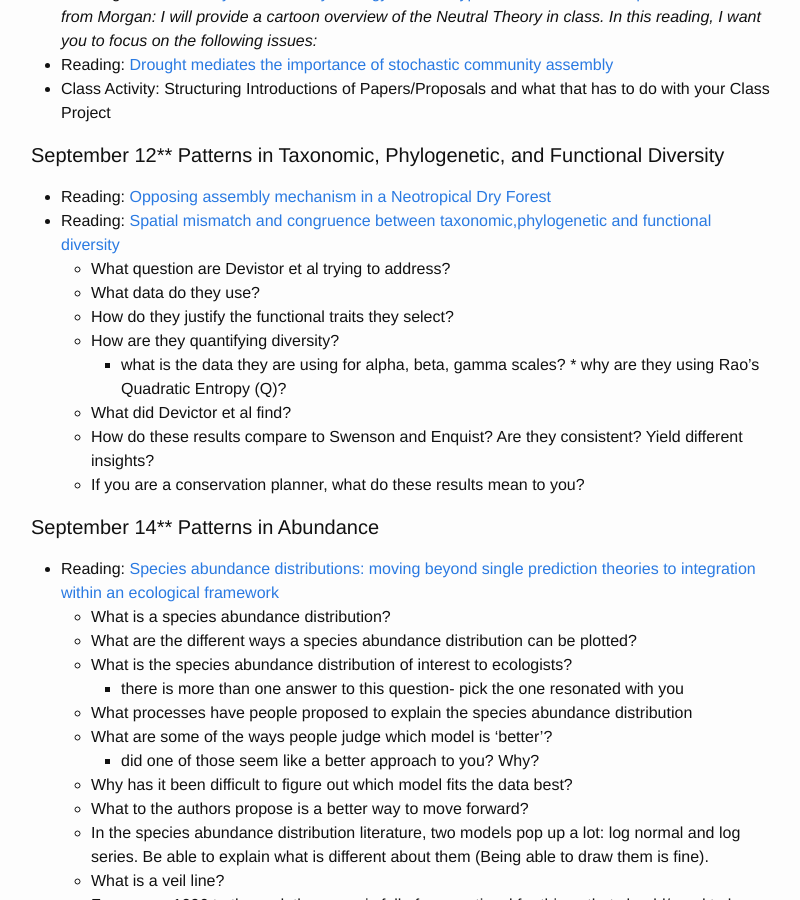
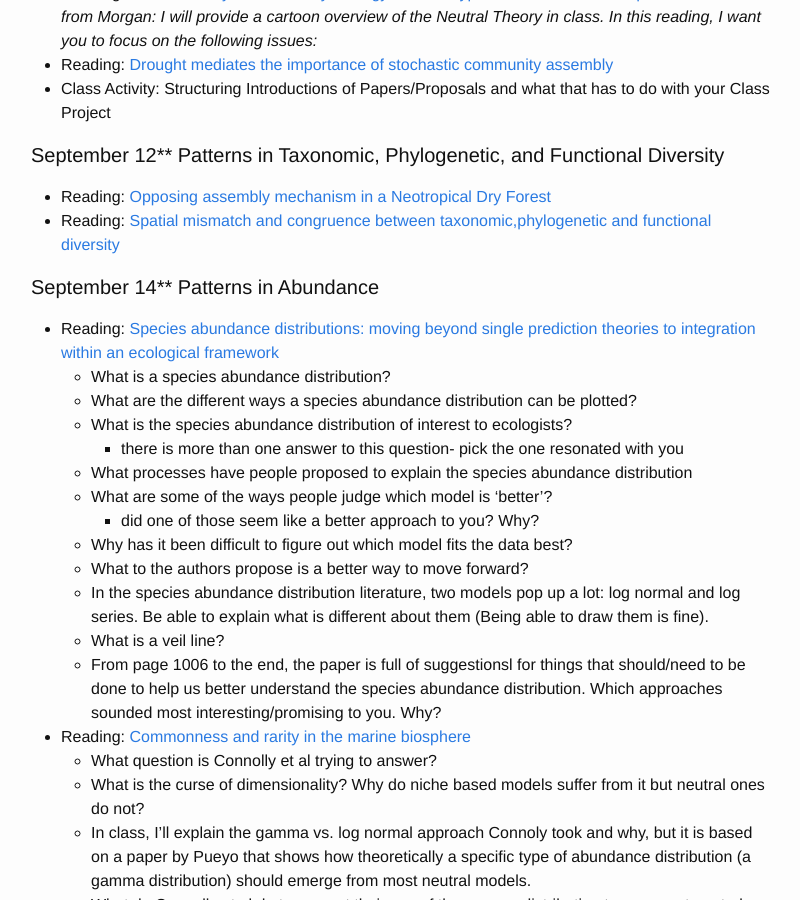
Before and after one commit to skmorgane/biodiversity-course, a Jekyll site: the page built from schedule.md, in a window 1280 px wide and 900 px high, scrolled down 2093 px. Shown: the whole window, without its empty margins (239-1039 px from the left). Built offline with Jekyll 4.4.1, drawn with Linux system fonts in a browser that asks for light colours.

Commit message:
Move Patterns in TD, PD, FD questions

```diff
--- a/schedule.md
+++ b/schedule.md
@@ -79,15 +79,6 @@ I added a paper for Thursday but DON'T PANIC. This is just one of the papers fro
 #### September 12** Patterns in Taxonomic, Phylogenetic, and Functional Diversity
 * Reading: [Opposing assembly mechanism in a Neotropical Dry Forest](https://doi.org/10.1890/08-1025.1)
 * Reading: [Spatial mismatch and congruence between taxonomic,phylogenetic and functional diversity](https://doi.org/10.1111/j.1461-0248.2010.01493.x)
-     * What question are Devistor et al trying to address?
-     * What data do they use?
-     * How do they justify the functional traits they select?
-     * How are they quantifying diversity?
-          *  what is the data they are using for alpha, beta, gamma scales?
-	  *  why are they using Rao's Quadratic Entropy (Q)?
-     * What did Devictor et al find?
-     * How do these results compare to Swenson and Enquist? Are they consistent? Yield different insights?
-     * If you are a conservation planner, what do these results mean to you?
 
 #### September 14** Patterns in Abundance
 * Reading: [Species abundance distributions: moving beyond single prediction theories to integration within an ecological framework](https://doi.org/10.1111/j.1461-0248.2007.01094.x)
```
